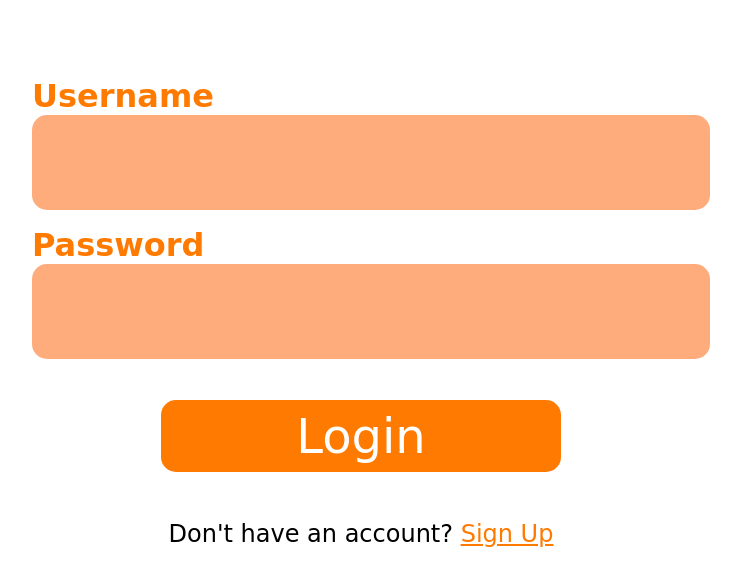
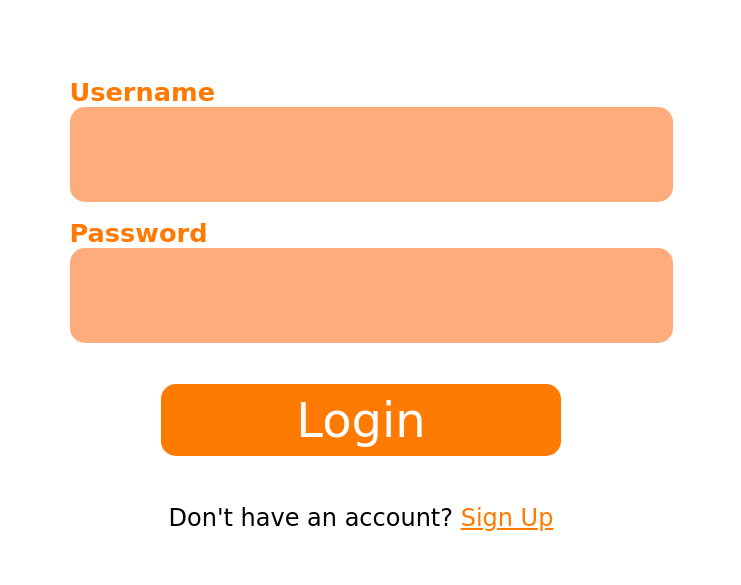
Before and after one commit to Emorgan12/Bank-Account-Manager-Frontend, a plain HTML site: page pages/index.html in a window 1280 px wide. Shown: the part 59-644 px from the top of the page, without its empty margins (279-1020 px from the left). Drawn offline with Linux system fonts and the light colour scheme.

Commit message:
change font size

```diff
--- a/styles/styles.css
+++ b/styles/styles.css
@@ -27,7 +27,7 @@ form{
     width: 100%;
     height: 75px;
     margin-bottom: 1rem;
-    font-size: 4vw;
+    font-size: 3.5vw;
     border: none;
     background-color: #ff5e0083;
     color: white;
@@ -36,7 +36,7 @@ form{
 }
 
 .label{
-    font-size: 2rem;
+    font-size: 2vw;
     margin-bottom: .5rem;
     font-weight: 700;
 }
```
